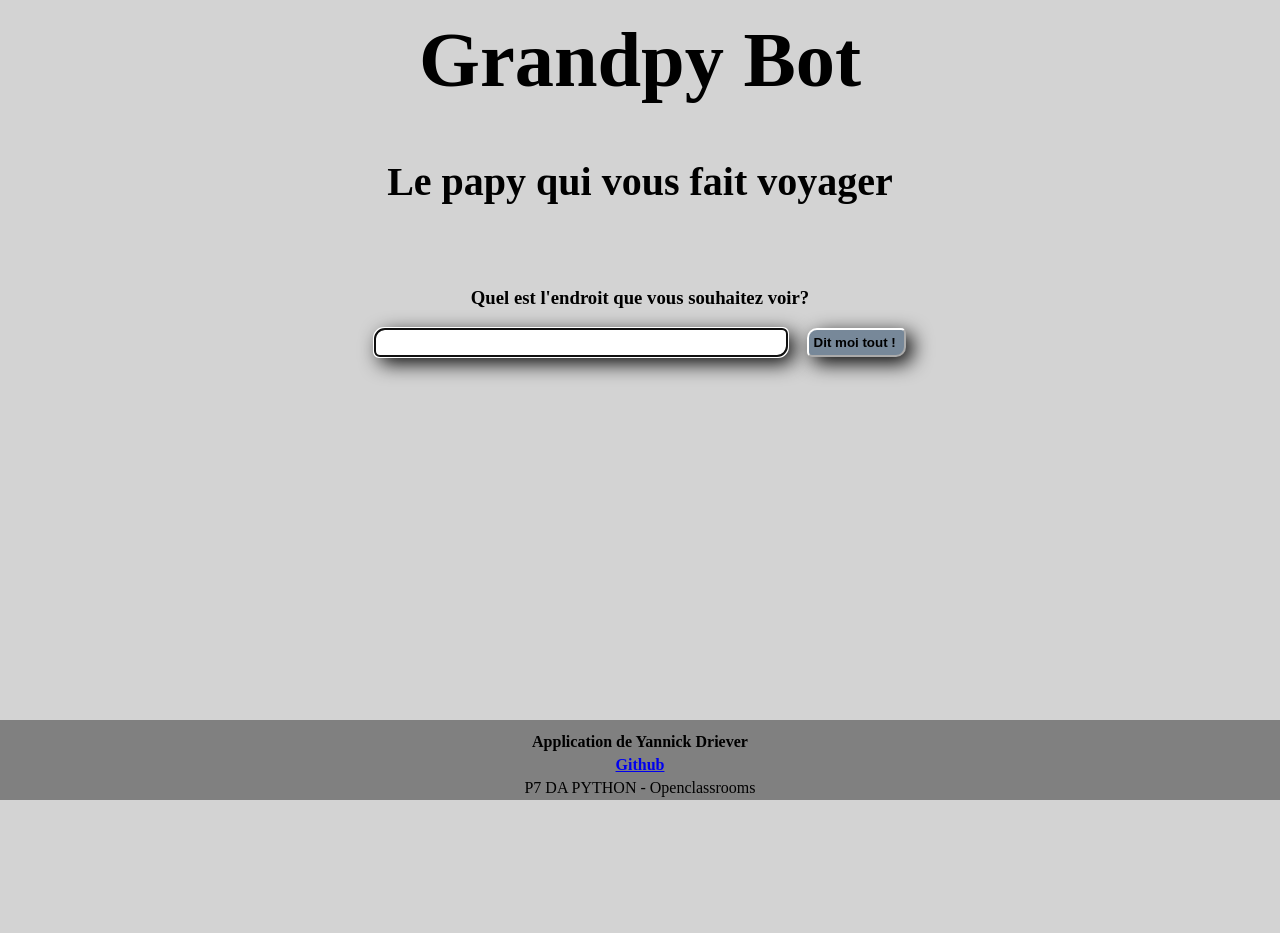
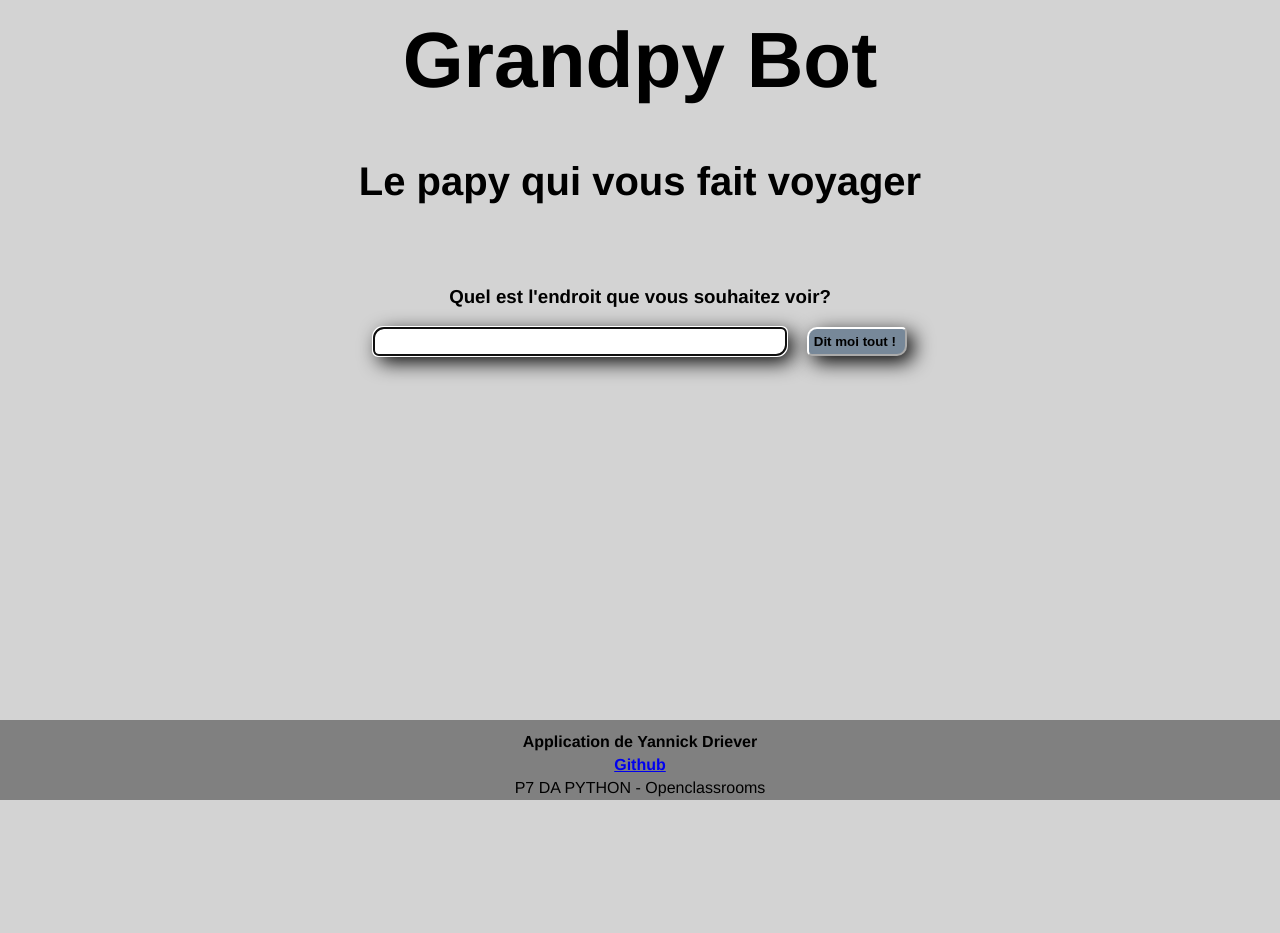
Before and after one commit to ElYannu87/P7_GRANDPYBOT, a Flask app: page / in a window 1280 px wide. Run offline with Flask 2, Linux system fonts and the light colour scheme; some libraries are stand-ins or nearby versions.

Commit message:
correction CSS

```diff
--- a/gpbapp/static/css/style.css
+++ b/gpbapp/static/css/style.css
@@ -8,6 +8,7 @@
 body {
     text-align: center;
     background-color: lightgray;
+    font-family: 'Franklin Gothic Medium', 'Arial Narrow', Arial, sans-serif;
 }
 
 #userQuestion, #submit {
@@ -19,11 +20,13 @@ body {
 h1 {
     margin-top: 15px;
     font-size: 4.9em;
+    font-family: 'Franklin Gothic Medium', 'Arial Narrow', Arial, sans-serif;
 }
 
 #secondTitle {
     font-size: 2.5em;
     margin-bottom: 5%;
+    font-family: 'Franklin Gothic Medium', 'Arial Narrow', Arial, sans-serif;
 }
 
 form {
@@ -43,6 +46,7 @@ form {
 
 body {
     margin: 0;
+    font-family: 'Franklin Gothic Medium', 'Arial Narrow', Arial, sans-serif;
     display: flex;
     flex-direction: column;
     min-height: 100vh;
@@ -57,6 +61,7 @@ body {
 
 #content {
     flex-grow: 1;
+    text-align: center;
 }
 
 .text {
@@ -65,15 +70,18 @@ body {
     border-radius: 10px 10px 10px 10px;
     background-color: lightskyblue;
     padding: 10px;
+    font-family: 'Franklin Gothic Medium', 'Arial Narrow', Arial, sans-serif;
 }
 
 #result {
     display: none;
     margin-bottom: 25px;
+    font-family: 'Franklin Gothic Medium', 'Arial Narrow', Arial, sans-serif;
 }
 
 footer {
     background-color: gray;
+    font-family: 'Franklin Gothic Medium', 'Arial Narrow', Arial, sans-serif;
     line-height: 10%;
     width: 100%;
     height: 80px;
@@ -82,6 +90,7 @@ footer {
 
 #footText {
     padding-bottom: 10%;
+    font-family: 'Franklin Gothic Medium', 'Arial Narrow', Arial, sans-serif;
 }
 
 @media all and (max-device-width: 480px) {
```
